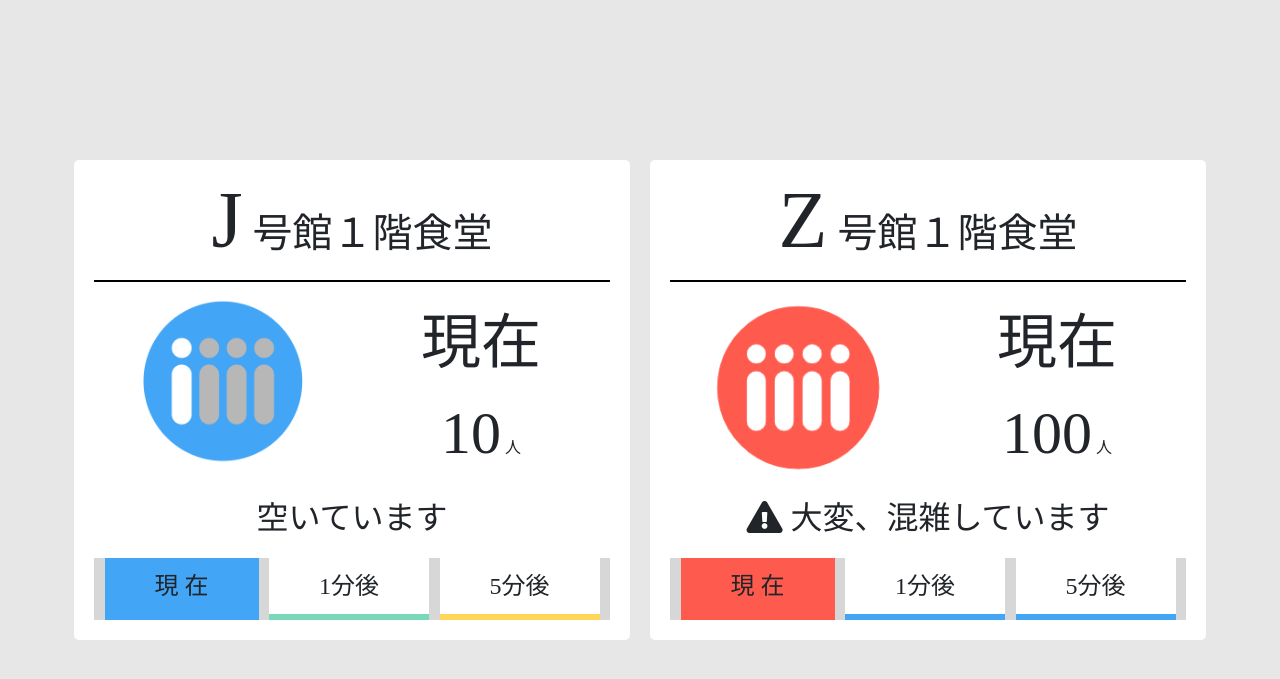
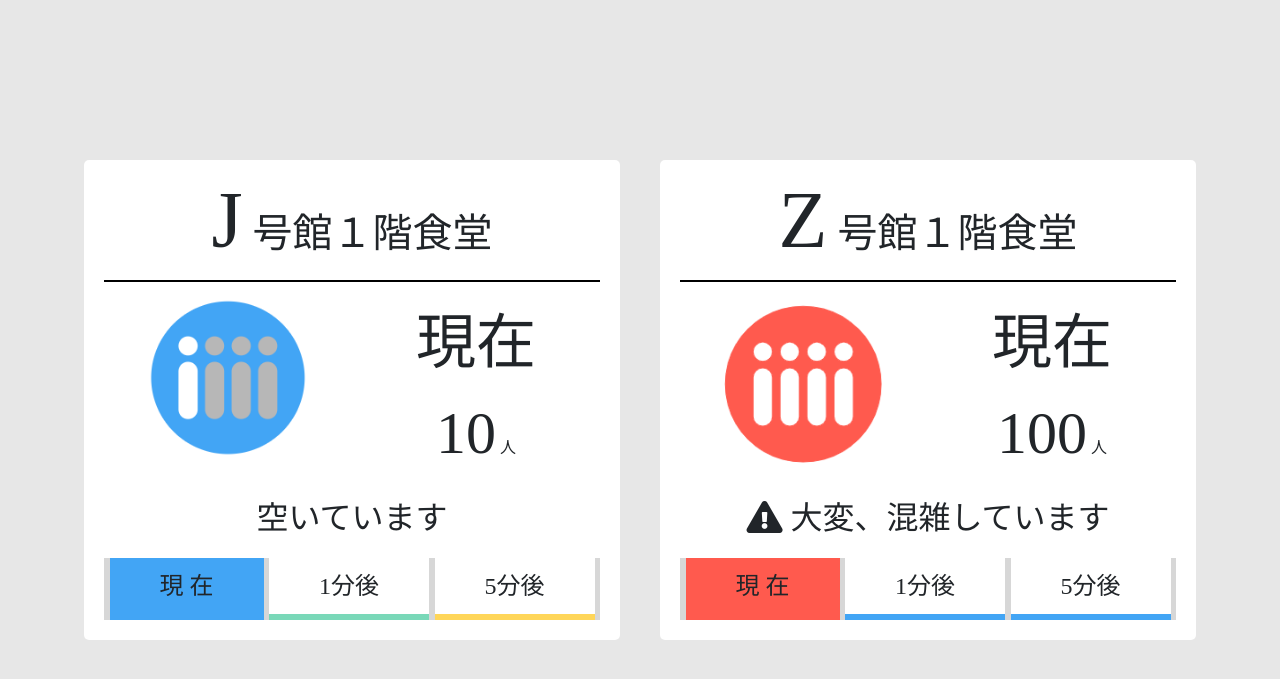
Before and after one commit to OECU-Developer/cafe_page, a Flask app: template myapp/templates/pc/index.html in a window 1280 px wide. Shown: the top 679 px of the page. Run offline with Flask 2, Linux system fonts and the light colour scheme; the template is opened without the code that fills it, so the values that code supplies are empty; some libraries are stand-ins or nearby versions.

Commit message:
要素がはみ出す問題を修正
カード内の要素がはみ出す問題を修正しました。

```diff
--- a/myapp/static/css/style.css
+++ b/myapp/static/css/style.css
@@ -107,11 +107,9 @@ h1{
   flex-wrap: wrap;
   justify-content: center;
   width: 90%;
-  height: 100%;
   /* margin: auto; */
   /* margin-top: 15px; */
   margin: 0 auto;
-  padding: calc((100vh - 480px) / 2) 0;
 }
 
 #j-container {
@@ -227,9 +225,8 @@ g {
       content:"";
 } */
 .card-body{
-  margin: 0 10px;
+  margin: 0 20px;
   background-color: white;
-  height: 480px;
   width:45%;
   padding-top: 0;
   border-radius: 5px;
--- a/myapp/static/js/script.js
+++ b/myapp/static/js/script.js
@@ -14,6 +14,13 @@ window.onload = function () {
     isHoliday = 0;
   }
   else isHoliday = 1;
+
+  //上下中央揃え
+  let container = $(".container-wrapper")
+  container.css("padding", `${($(window).height() - container.height()) / 2}px 0`)
+  window.addEventListener("resize", ()=>{
+    container.css("padding", `${($(window).height() - container.height()) / 2}px 0`)
+  })
 }
 
 
```
